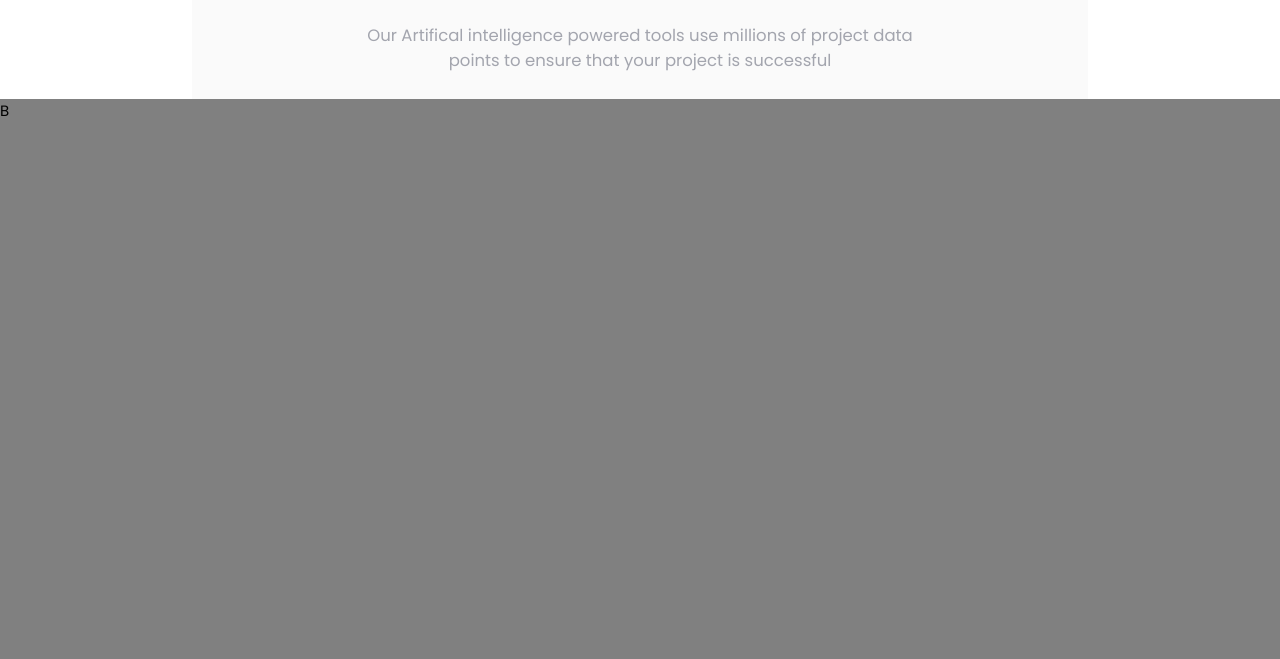
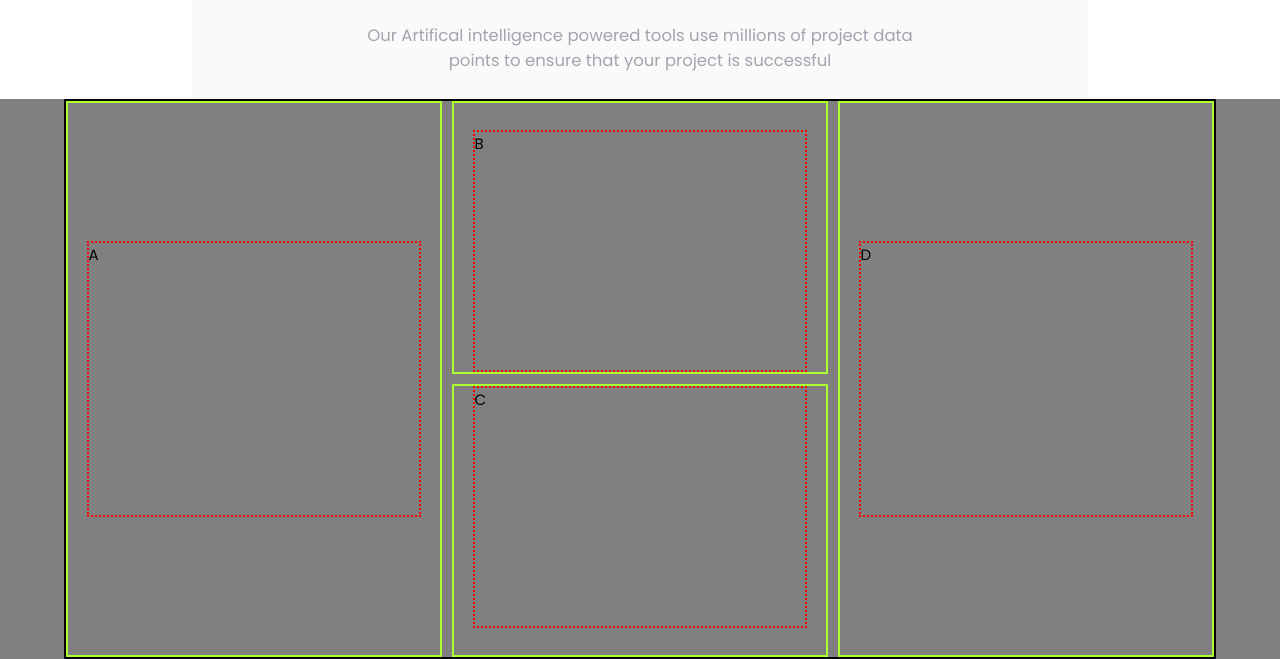
Before and after one commit to Medici305/Four-Card-Section, a website: page index.html in a window 1280 px wide. Shown: the part 141-800 px from the top of the page. Drawn offline with Linux system fonts and the light colour scheme.

Commit message:
Setup structure for second half

```diff
--- a/index.html
+++ b/index.html
@@ -21,7 +21,28 @@
             </div>
         </div>
         <div class="cards">
-            B
+            <div class="grid-box">
+                <div class="item-one center">
+                    <div class="individual-cards">
+                        A
+                    </div>
+                </div>
+                <div class="item-two">
+                    <div class="top-bottom-cards">
+                        B
+                    </div>
+                </div>
+                <div class="item-three">
+                    <div class="top-bottom-cards">
+                        C
+                    </div>
+                </div>
+                <div class="item-four center">
+                    <div class="individual-cards">
+                        D
+                    </div>
+                </div>
+            </div>
         </div>
     </section>
 
--- a/resources/styles.css
+++ b/resources/styles.css
@@ -51,10 +51,6 @@ html {
     margin: auto;
 }
 
-.cards {
-    background: gray;
-}
-
 /* Title */
 .title {
     display: flex;
@@ -90,8 +86,67 @@ h4 {
     text-align: center;
 }
 
+.cards {
+    background: gray;
+}
 
+.cards .grid-box {
+    border: 2px solid black;
+    height: 100%;
+    width: 90%;
+    margin: auto;
+    display: grid;
+    grid-gap: 10px;
+    grid: repeat(2, 1fr) / repeat(3, 1fr);
+}
 
+.item-one {
+    grid-row: 1 / 3;
+    grid-column: 1 / 2;
+    border: 2px solid greenyellow;
+}
+
+.item-two {
+    grid-row: 1 / 2;
+    grid-column: 2 / 3;
+    border: 2px solid greenyellow;
+    display: flex;
+    align-items: flex-end;
+    justify-content: center;
+}
+
+.item-three {
+    grid-row: 2 / 3;
+    grid-column: 2 / 3;
+    border: 2px solid greenyellow;
+    display: flex;
+    align-items: flex-start;
+    justify-content: center;
+}
+
+.item-four {
+    grid-row: 1 / 3;
+    grid-column: 3 / 4;
+    border: 2px solid greenyellow;
+}
+
+.grid-box .center {
+    display: flex;
+    align-items: center;
+    justify-content: center;
+}
+
+.individual-cards {
+    border: 2px dotted red;
+    width: 90%;
+    height: 50%;
+}
+
+.top-bottom-cards {
+    border: 2px dotted red;
+    width: 90%;
+    height: 90%;
+}
 /* Sections */
 /* Sections */
 /* Sections */
```
